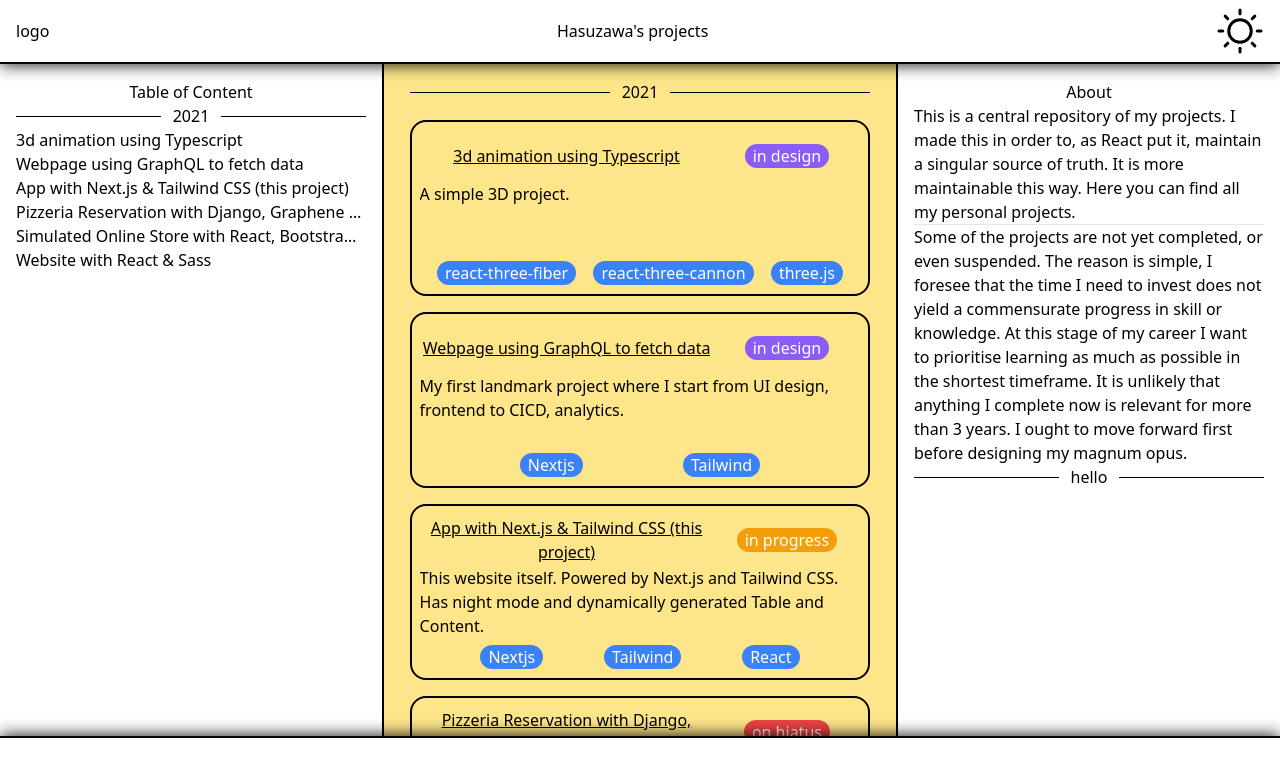
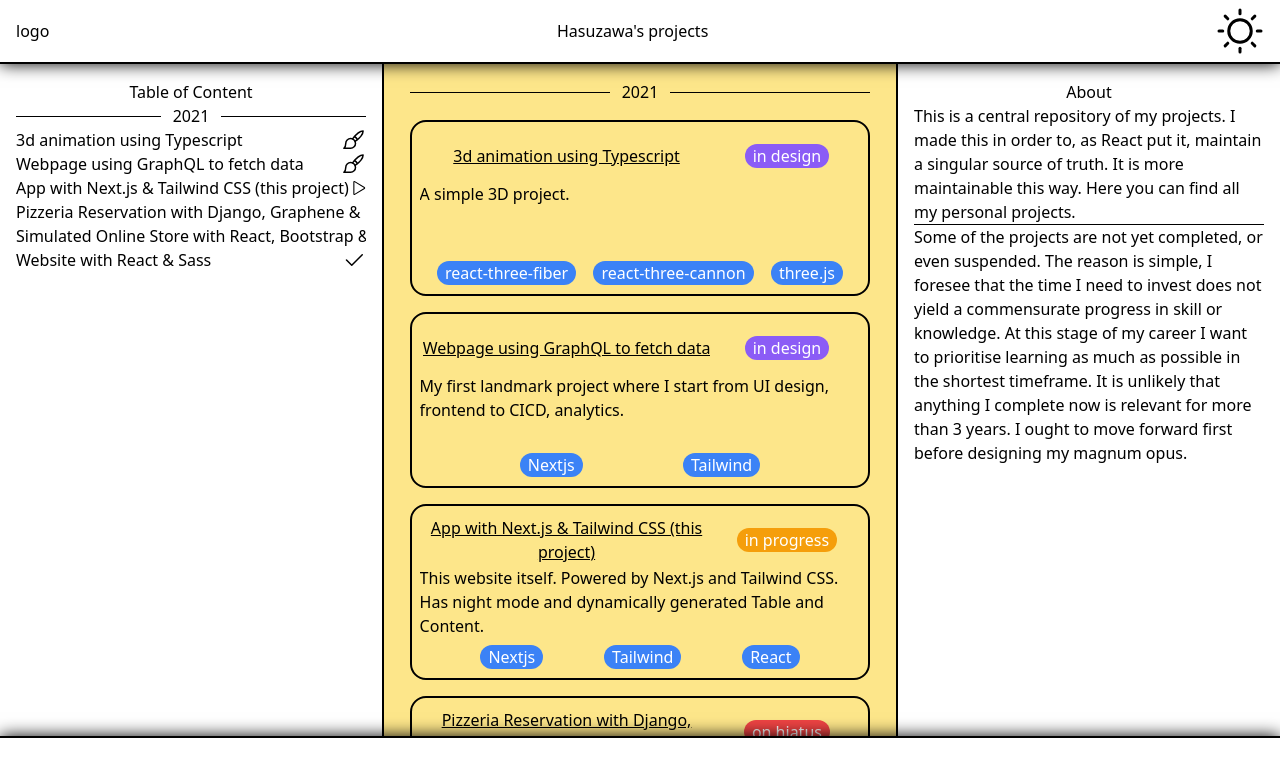
Before and after one commit to Hasuzawa/central_repository, a Next.js app: page / in a window 1280 px wide. Shown: the top 776 px of the page. Built offline with nearby package versions, Linux system fonts and the light colour scheme.

Commit message:
improved <Dashline>, added icons to table

```diff
--- a/components/Dashline.tsx
+++ b/components/Dashline.tsx
@@ -1,5 +1,5 @@
 interface DashlineProps{
-    children: React.ReactNode;
+    children?: React.ReactNode;
 }
 
 /**
@@ -11,6 +11,12 @@ interface DashlineProps{
  *
  */
 const Dashline = ({children}: DashlineProps) => {
+
+    if (!children){
+        return (
+            <div className="border-t border-black dark:border-white" />
+        );
+    } else {
         return (
             <div className="flex flex-row">
                 <span className={"flex-1 border-t border-black dark:border-white self-center mr-3"}></span>
@@ -19,6 +25,7 @@ const Dashline = ({children}: DashlineProps) => {
             </div>
         );
     }
+}
 
 
 export default Dashline;
--- a/components/Introduction/Introduction.tsx
+++ b/components/Introduction/Introduction.tsx
@@ -10,7 +10,7 @@ const Introduction = () => {
                 a singular source of truth. It is more maintainable this way. Here you can find all my personal
                 projects.
             </p>
-            <hr />
+            <Dashline />
             <p>
                 Some of the projects are not yet completed, or even suspended. The reason is simple, I foresee
                 that the time I need to invest does not yield a commensurate progress in skill or knowledge.
@@ -18,9 +18,6 @@ const Introduction = () => {
                 timeframe. It is unlikely that anything I complete now is relevant for more than 3 years.
                 I ought to move forward first before designing my magnum opus.
             </p>
-            <Dashline>
-                <span>hello</span>
-            </Dashline>
         </div>
     );
 }
--- a/components/Project/Status.tsx
+++ b/components/Project/Status.tsx
@@ -1,6 +1,9 @@
 import React from "react";
+
+
+type status = "completed" | "in progress" | "on hiatus" | "in design";
 type statusProps = {
-    readonly status: "completed" | "in progress" | "on hiatus" | "in design";
+    readonly status: status;
     readonly className?: string;
 }
 const Status = ({status, className}: statusProps): JSX.Element => {
@@ -19,4 +22,5 @@ const Status = ({status, className}: statusProps): JSX.Element => {
     );
 }
 
+export type { status };
 export default Status
--- a/components/TableOfContent/Entry.tsx
+++ b/components/TableOfContent/Entry.tsx
@@ -1,23 +1,39 @@
 import { PaintBrush, Play, Pause, Check } from "phosphor-react";
+import { Project } from "~/public/staticData/projects";
+import { status } from "~/components/Project/Status";
 
 interface EntryProps{
-    HTML_id: string;
-    heading: string;
+    project: Project;
 }
 
 function scrollToById(id: string){
     document.getElementById(id)?.scrollIntoView();
 }
 
-const Entry = ({HTML_id, heading}: EntryProps) => {
+const Entry = ({project}: EntryProps) => {
+    const HTML_id = project.HTML_id;
+    const heading = project.heading;
+
+
+    function getIcon(status: status){
+        const size = 24;
+
+        switch (status){
+            case "in design": return <PaintBrush size={size} />
+            case "on hiatus": return <Pause size={size} />
+            case "in progress": return <Play size={size} />
+            case "completed": return <Check size={size} />
+        }
+    }
 
     return (
         <li
             onMouseOver={ () => scrollToById(HTML_id)}
             onClick={ () => scrollToById(HTML_id)}
-            className="cursor-pointer hover:bg-gray-300 truncate"
+            className="cursor-pointer hover:bg-gray-300 dark:hover:bg-gray-600 truncate flex justify-between"
         >
             {heading}
+            {getIcon(project.status)}
         </li>
     );
 };
--- a/components/TableOfContent/TableOfContent.tsx
+++ b/components/TableOfContent/TableOfContent.tsx
@@ -15,7 +15,7 @@ const TableOfContent = () => {
             result.push(<Dashline key={idx}><span>{year}</span></Dashline>);
             idx++;
         }
-        result.push(<Entry key={idx} HTML_id={project.HTML_id} heading={project.heading}/>);
+        result.push(<Entry key={idx} project={project}/>);
         idx++;
     }
 
```
Lines whose indentation alone changed are shown as unchanged.
